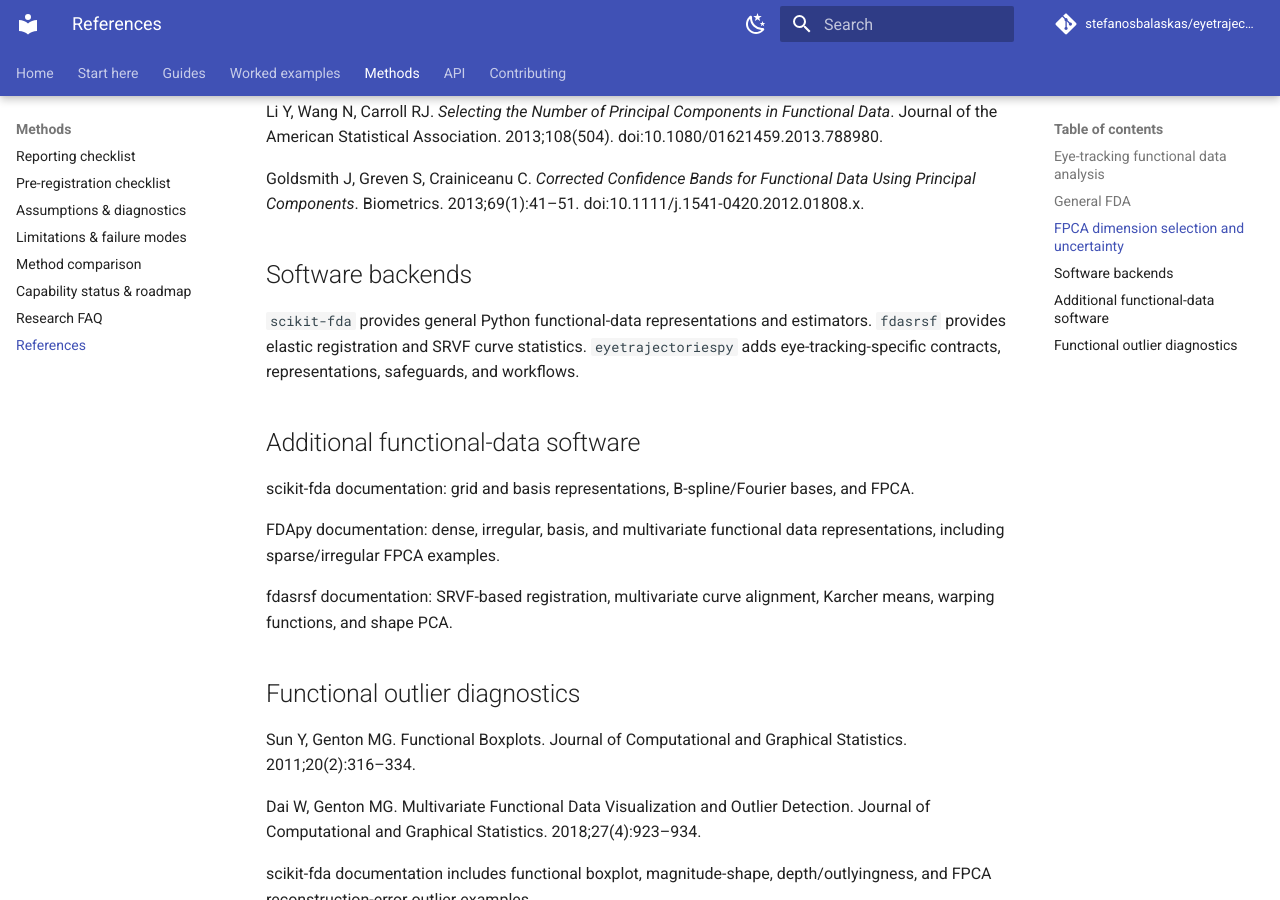
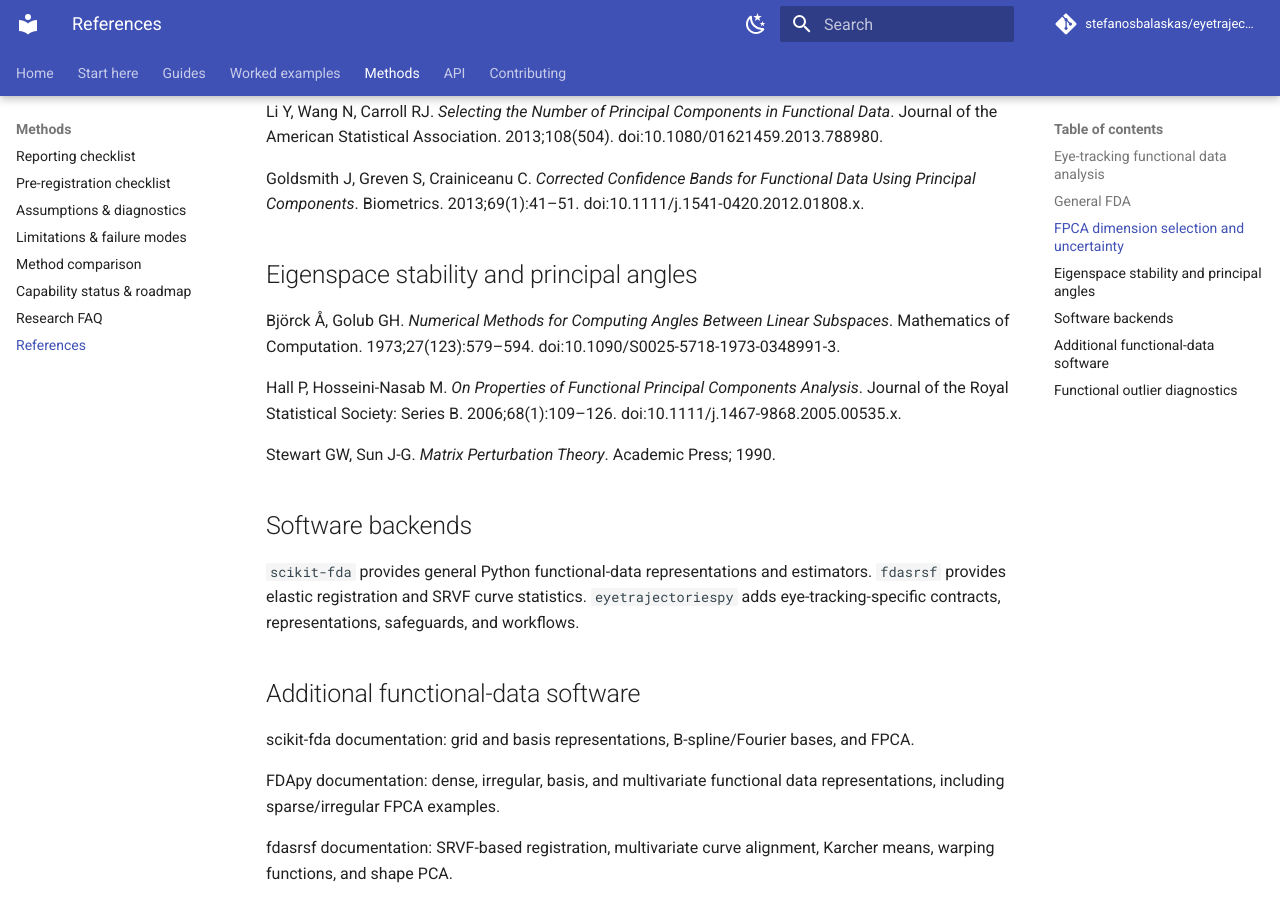
Before and after one commit to stefanosbalaskas/eyetrajectoriespy, an MkDocs documentation site: the page built from docs/methods/references.md, in a window 1280 px wide and 900 px high, scrolled down 706 px. Built offline with MkDocs 1.6.1 and Material for MkDocs 9.7.7, drawn with Linux system fonts in a browser that asks for light colours; comment, search, counter and statistics services are not loaded.

Commit message:
Add principal-angle and eigenspace references

```diff
--- a/docs/methods/references.md
+++ b/docs/methods/references.md
@@ -20,6 +20,14 @@ Li Y, Wang N, Carroll RJ. *Selecting the Number of Principal Components in Funct
 
 Goldsmith J, Greven S, Crainiceanu C. *Corrected Confidence Bands for Functional Data Using Principal Components*. Biometrics. 2013;69(1):41–51. doi:10.1111/j.1541-0420.2012.01808.x.
 
+## Eigenspace stability and principal angles
+
+Björck Å, Golub GH. *Numerical Methods for Computing Angles Between Linear Subspaces*. Mathematics of Computation. 1973;27(123):579–594. doi:10.1090/S0025-5718-1973-0348991-3.
+
+Hall P, Hosseini-Nasab M. *On Properties of Functional Principal Components Analysis*. Journal of the Royal Statistical Society: Series B. 2006;68(1):109–126. doi:10.1111/j.1467-9868.2005.00535.x.
+
+Stewart GW, Sun J-G. *Matrix Perturbation Theory*. Academic Press; 1990.
+
 ## Software backends
 
 `scikit-fda` provides general Python functional-data representations and estimators. `fdasrsf` provides elastic registration and SRVF curve statistics. `eyetrajectoriespy` adds eye-tracking-specific contracts, representations, safeguards, and workflows.
```
